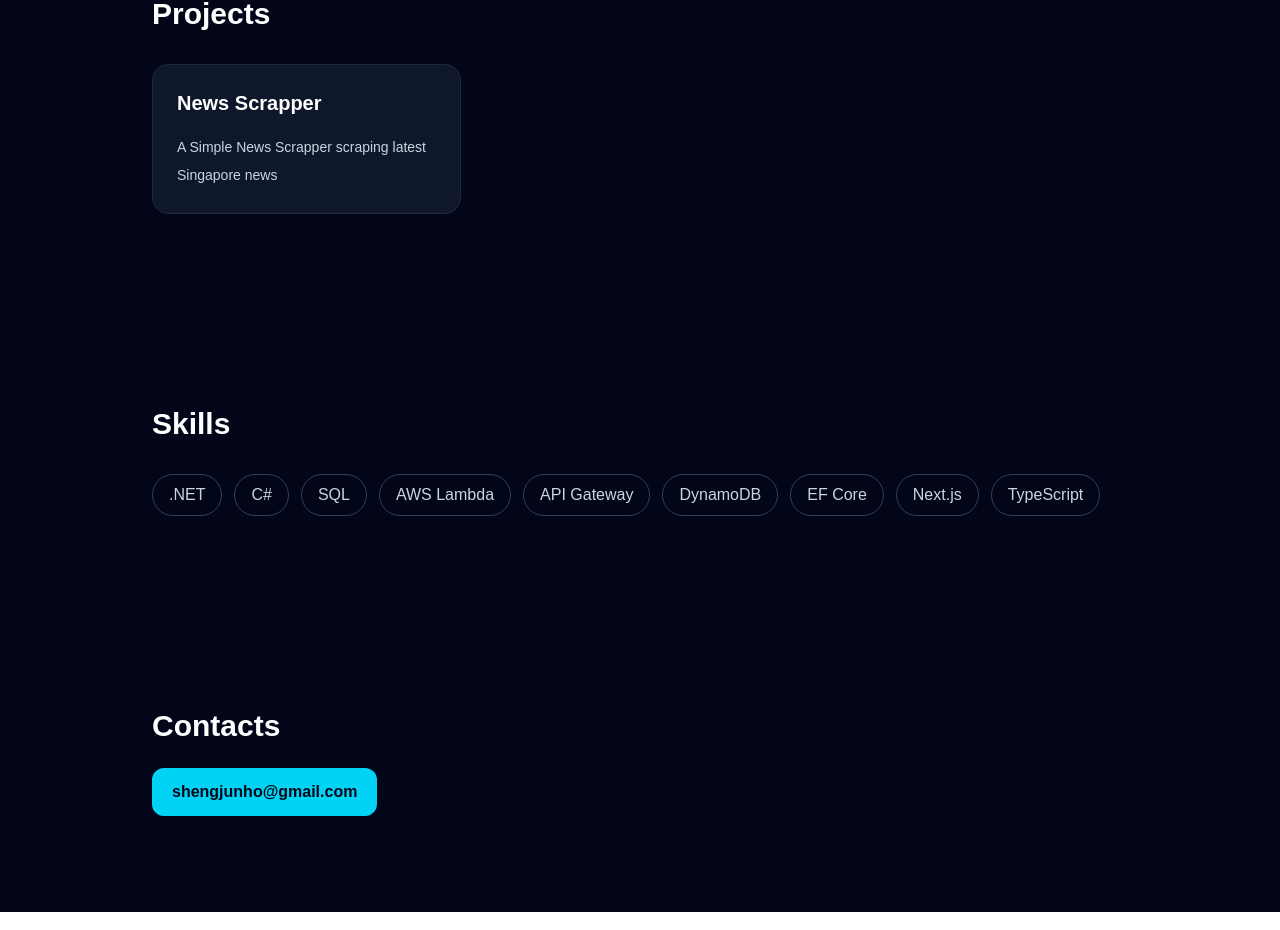
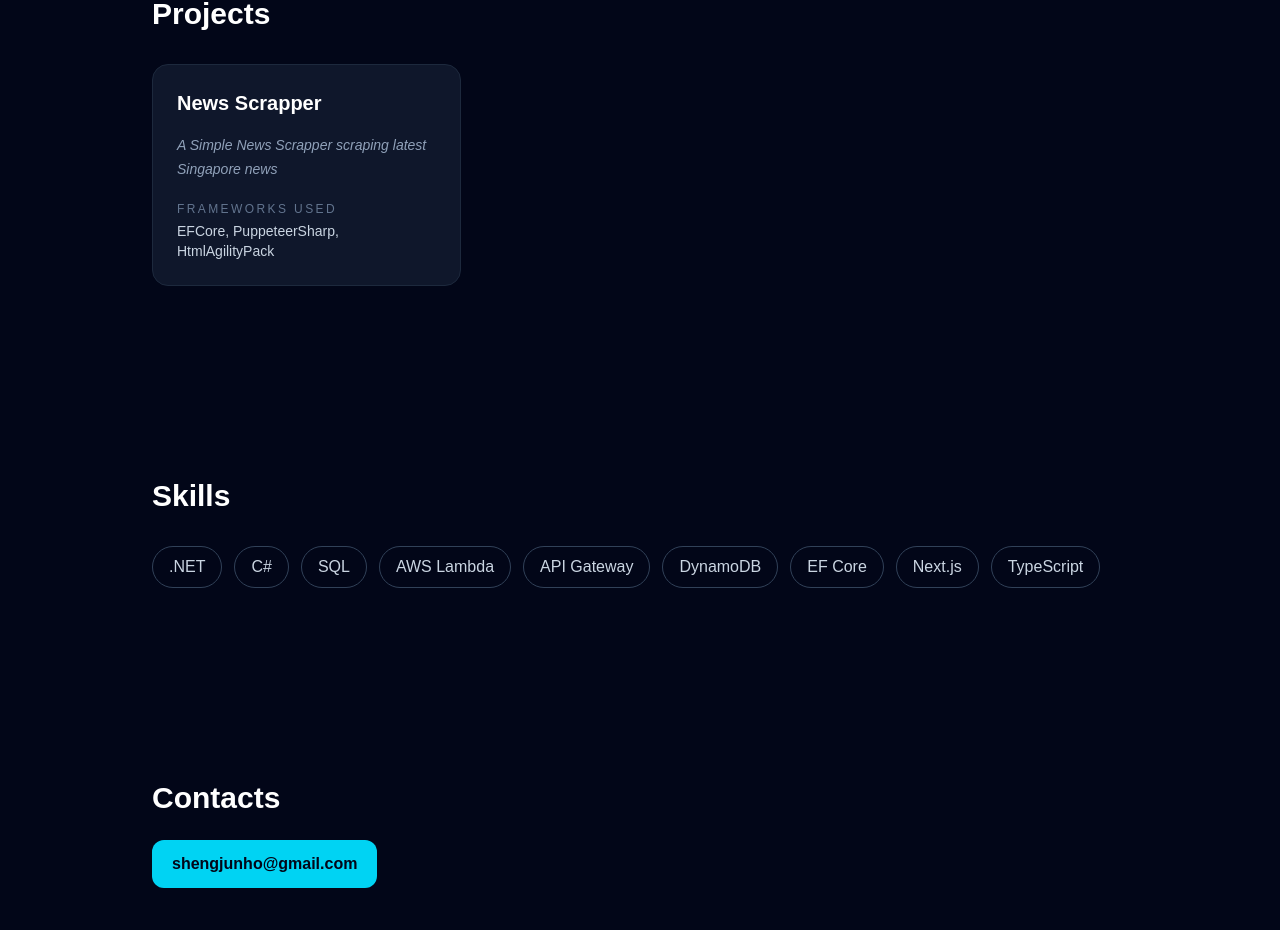
Before and after one commit to BlackCat1010/my-profile, a Next.js app: page / in a window 1280 px wide. Shown: the part 1216-2146 px from the top of the page. Built offline with nearby package versions, Linux system fonts and the light colour scheme.

Commit message:
Reversed positions: FrameworksUsed as text display, and Click to view more on GitHub as onHover text

```diff
--- a/components/Projects.tsx
+++ b/components/Projects.tsx
@@ -6,12 +6,13 @@ const projects = [
     {
         title: "News Scrapper",
         description: "A Simple News Scrapper scraping latest Singapore news",
+        projectUrl: "https://github.com/BlackCat1010/WebScrapper2_0",
         frameworksUsed: ["EFCore", "PuppeteerSharp", "HtmlAgilityPack"]
     }
 ]
 
 type TooltipState = {
-  text: string[];
+  text: string;
   x: number;
   y: number;
 };
@@ -30,38 +31,39 @@ export default function Projects() {
                         className="relative rounded-2xl border border-slate-800 bg-slate-900 p-6 hover:bg-slate-800 text-left"
                         onMouseMove={(event) => {
                             setTooltip({
-                                text: project.frameworksUsed,
+                                text: "Click to view more on GitHub",
                                 x: event.clientX,
                                 y: event.clientY,
                             })
                         }}
-                        onMouseLeave={() => {
-                            setTooltip(null);
-                        }}
+                        onMouseLeave={() => { setTooltip(null)}}
+                        onClick={() => window.open(project.projectUrl, "_blank")}
                     >
-                        <h3 className="text-xl font-semibold">{project.title}</h3>
-                        <p className="mt-4 text-sm leading-7 text-slate-300">
+                        <h3 className="text-xl font-semibold">
+                            {project.title}
+                        </h3>
+                        <p className="mt-4 text-sm italic leading-6 text-slate-400">
                             {project.description}
+                        </p>
+                        <p className="mt-5 text-xs uppercase tracking-[0.2em] text-slate-500">
+                            Frameworks used
+                        </p>
+                        <p className="mt-1 text-sm text-slate-300">
+                            {project.frameworksUsed.join(", ")}
                         </p>
                     </button>
                 ))}
             </div>
 
             {tooltip ? (
-                <div
-                    className="pointer-events-none fixed z-50 rounded bg-slate-800 px-3 py-2 text-sm text-white opacity-80"
-                    style={{
-                        left: tooltip.x,
-                        top: tooltip.y,
-                        transform: "none",
-                    }}
-                >
-                    {tooltip.text.map((text, index) => (
-                        <div key={index}>{text}</div>
-                    ))}
-                </div>
-            ) : null
-            }
+            <div
+                className="pointer-events-none fixed z-50 rounded-xl bg-slate-900/95 px-3 py-2 text-sm text-white shadow-xl"
+                style={{ left: tooltip.x, top: tooltip.y, transform: "none" }}
+                role="tooltip"
+            >
+                {tooltip.text}
+            </div>
+            ) : null}
         </section>
     );
 }
```
